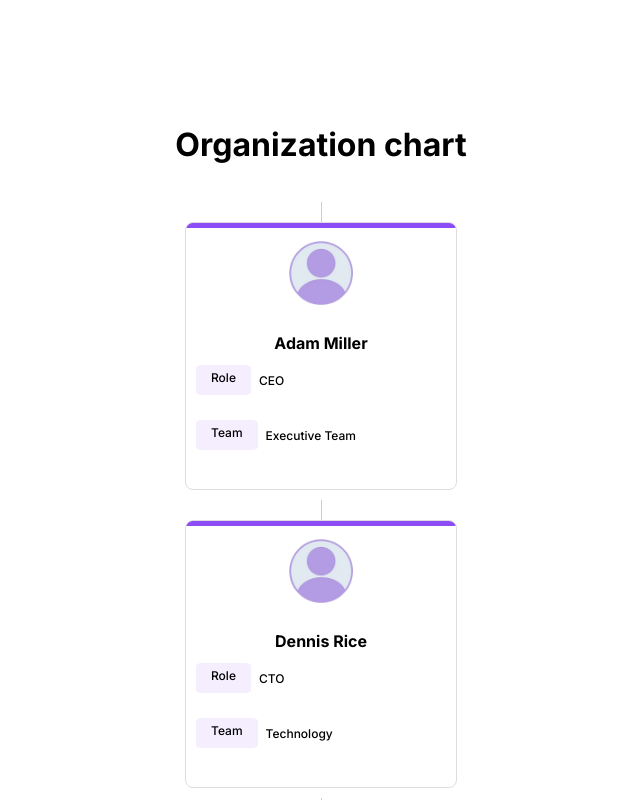
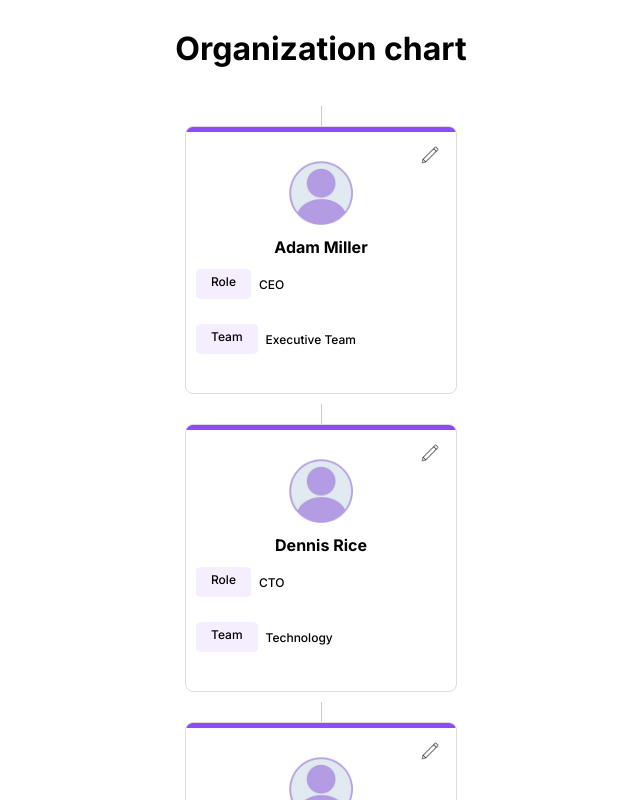
Before and after one commit to vanshikasanan/Organization-chart-assignment, a Next.js app: page / in a window 1280 px wide. Shown: the top 800 px of the page, without its empty margins (319-959 px from the left). Built offline with nearby package versions, Linux system fonts and the light colour scheme.

Commit message:
Added the edit edit icon

```diff
--- a/src/components/Card.js
+++ b/src/components/Card.js
@@ -1,5 +1,7 @@
 import Image from "next/image";
 import avatarImg from "../../public/avatar-icon.png";
+import editIcon from "../../public/edit-icon.png";
+
 import styles from "../styles/Card.module.css";
 
 const Card = (props) => {
@@ -9,14 +11,20 @@ const Card = (props) => {
         {props.data.map((item) => (
           <li className="list-card" key={item.name}>
             <div className={styles.card}>
-              <div className={styles.cardHeader}>
+              <Image
+                src={editIcon}
+                alt="edit"
+                className={styles.edit}
+                width={20}
+                height={20}
+              />
+              <div className={styles.cardBody}>
                 <Image
                   src={avatarImg}
                   alt={`${item.name}`}
                   className={styles.avatar}
                 />
-              </div>
-              <div className={styles.cardBody}>
+
                 <div className={styles.info}>
                   <h4 className={styles.name}>{item.name}</h4>
                   <div className={styles.details}>
--- a/src/styles/Card.module.css
+++ b/src/styles/Card.module.css
@@ -45,7 +45,6 @@
 .details {
   display: flex;
   width: 100%;
-
 }
 
 .name {
@@ -57,7 +56,7 @@
 .team {
   padding: 8px;
 }
-.details p{
+.details p {
   font-size: 12px;
   font-weight: 500;
 }
@@ -76,3 +75,11 @@
   border-radius: 50%;
   object-fit: cover;
 }
+
+.edit {
+  position: absolute;
+  top: 18px;
+  right: 16px;
+  z-index: 2;
+  cursor: pointer;
+}
--- a/src/styles/Home.module.css
+++ b/src/styles/Home.module.css
@@ -3,7 +3,7 @@
   flex-direction: column;
   justify-content: space-between;
   align-items: center;
-  padding: 6rem;
+  /* padding: 6rem; */
   min-height: 100vh;
 }
 
```
Also changed, not shown: public/edit-icon.png (added).
